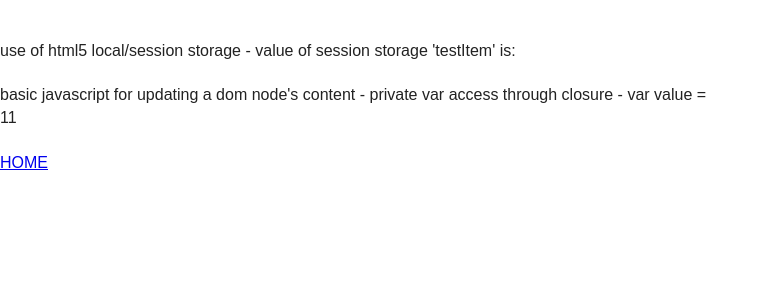
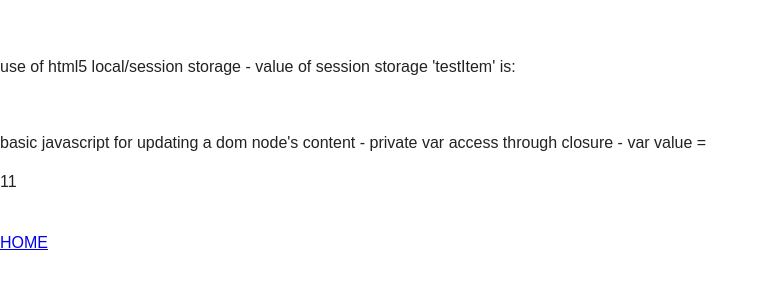
Before and after one commit to toddsmart/codereview, a website: page src/javascript.html in a window 1280 px wide. Shown: the part 124-410 px from the top of the page, without its empty margins (0-769 px from the left). Drawn offline with nearby package versions, Linux system fonts and the light colour scheme; files that its build step writes are made by us from their sources.

Commit message:
replaced div/br tags with paragraphs

```diff
--- a/src/javascript.html
+++ b/src/javascript.html
@@ -44,7 +44,7 @@
         <section>
             <!-- use of html5 local/session storage -->
             <br/>
-            <div>use of html5 local/session storage - value of session storage 'testItem' is:</div>
+            <p>use of html5 local/session storage - value of session storage 'testItem' is:</p>
             <div id="sessionStorageTest"></div>
             <script>
                 this.document.getElementById('sessionStorageTest').innerText = this.sessionStorage.getItem('testItem');
@@ -52,7 +52,7 @@
 
             <!-- basic javascript for updating a dom node's content -->
             <br/>
-            <div>basic javascript for updating a dom node's content - private var access through closure - var value = <div id='privateVarDiv'></div></div>
+            <p>basic javascript for updating a dom node's content - private var access through closure - var value = <div id='privateVarDiv'></div></p>
             <script>
                 model.setPrivateVar(11);
 
```
Also changed, not shown: src/html-css.html (+1 -1 lines), src/index.html (+2 -2 lines), dist/html-css.html, dist/index.html, dist/javascript.html.
